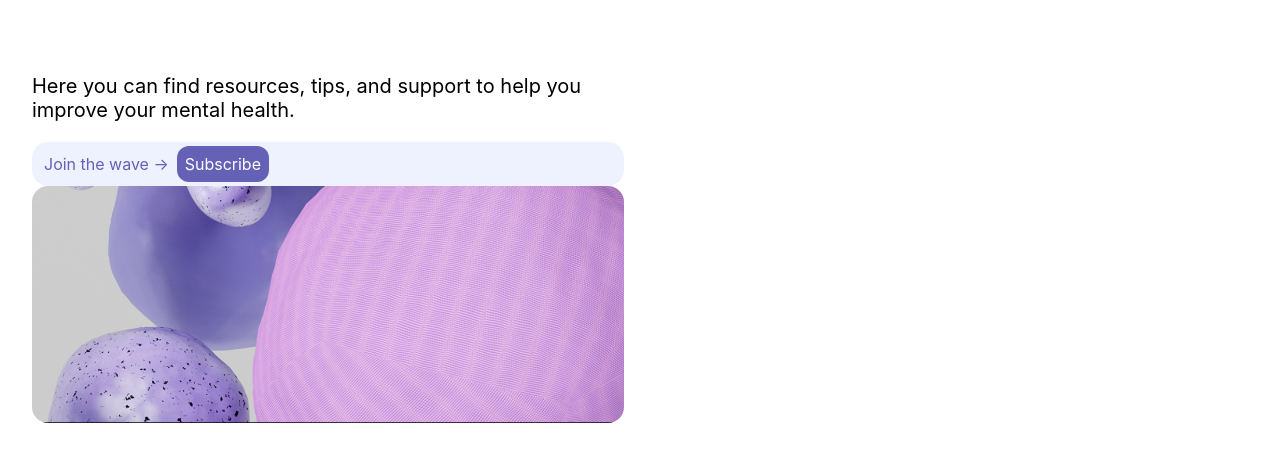
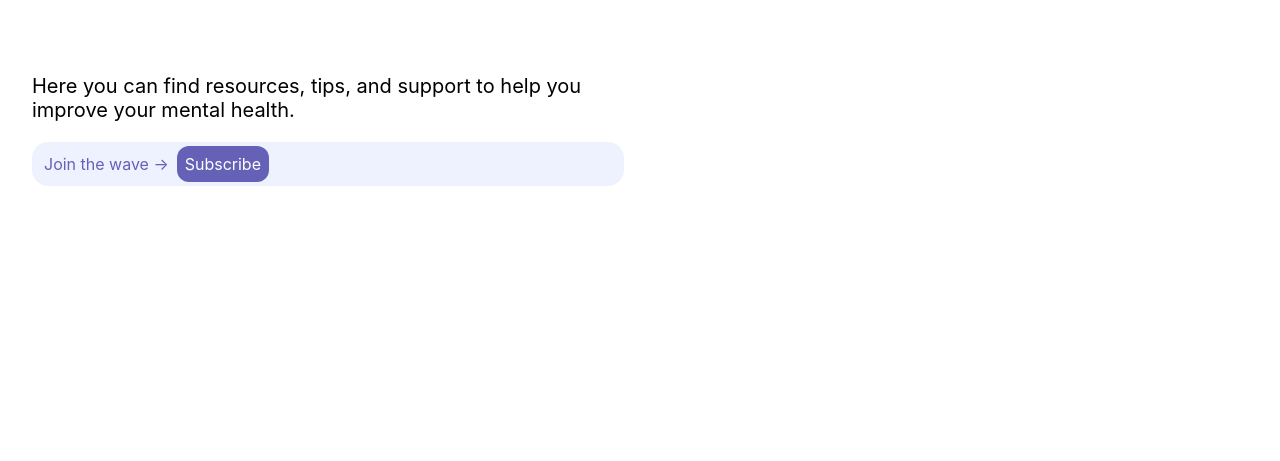
Before and after one commit to Harsh-d-lab/neuroPeace, a plain HTML site: page index.html in a window 1280 px wide. Shown: the part 619-1080 px from the top of the page. After the commit the page ends 845 px from the top, so only its background shows below. Drawn offline with Linux system fonts and the light colour scheme.

Commit message:
fixed-images

```diff
--- a/index.html
+++ b/index.html
@@ -121,12 +121,12 @@
                     <span class="bg-primary text-white p-2 rounded-xl">Subscribe</span>
                 </div>
             </div>
-            <div class="flex justify-between gap-8 w-full mt-4">
+            <!-- <div class="flex justify-between gap-8 w-full mt-4">
                 <img src='images/Img2.jpg' class="rounded-2xl h-auto w-full" alt="Image 2">
-            </div>
+            </div> -->
         </div>
         <div class="w-50 flex flex-col gap-8">
-            <img src='images/Img2.jpg' class="rounded-2xl h-auto w-full" alt="Image 3">
+            <img src='images/Img2.jpg' class="rounded-2xl h-auto w-full" alt="Image-2">
             <div class='flex justify-between w-full gap-2'>
                 <img src='images/Img1.jpg' class="rounded-2xl w-32 h-auto" alt="Image 1">
                 <img src='images/Img1.jpg' class="rounded-2xl w-32 h-auto" alt="Image 1">
```
